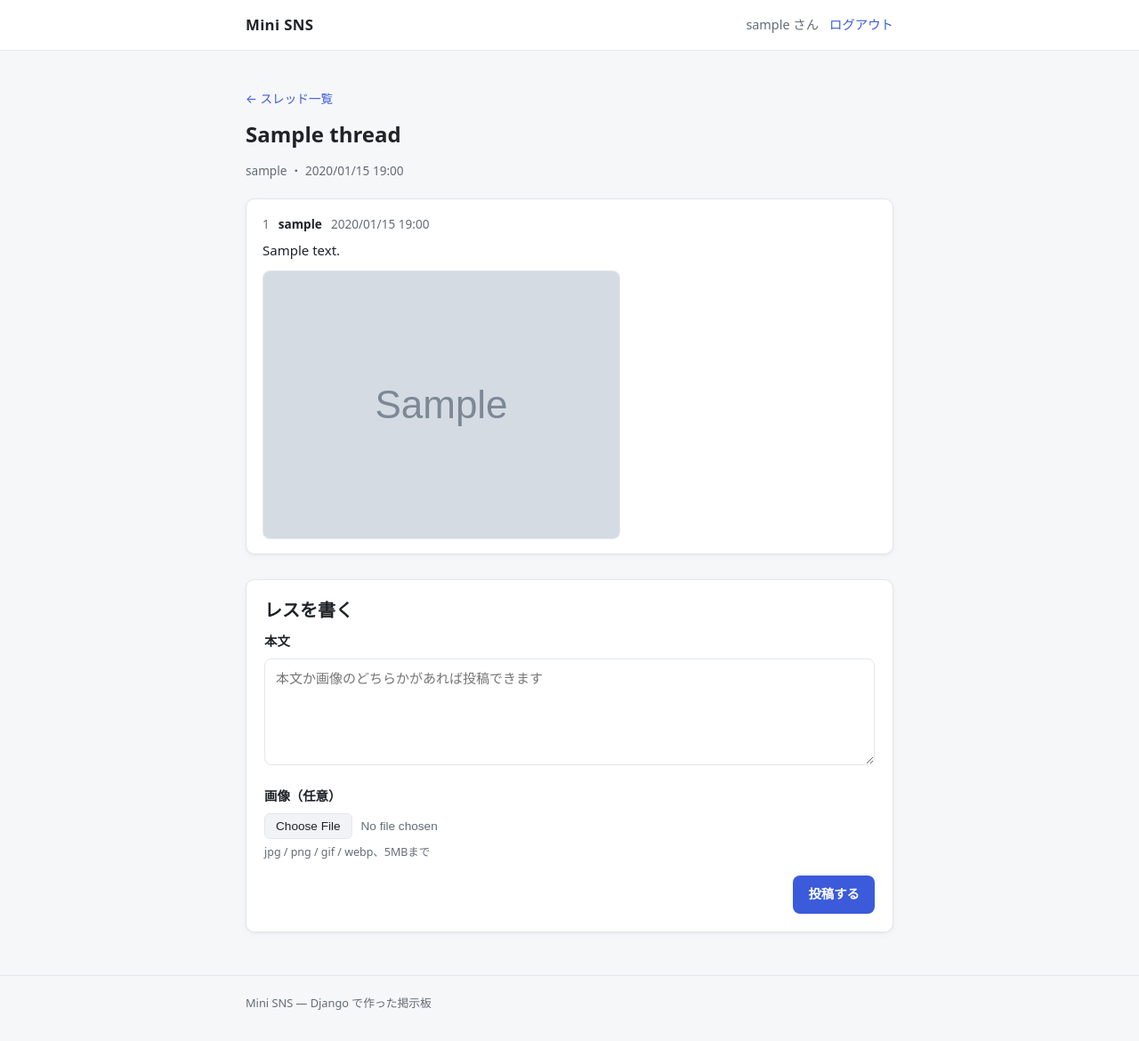
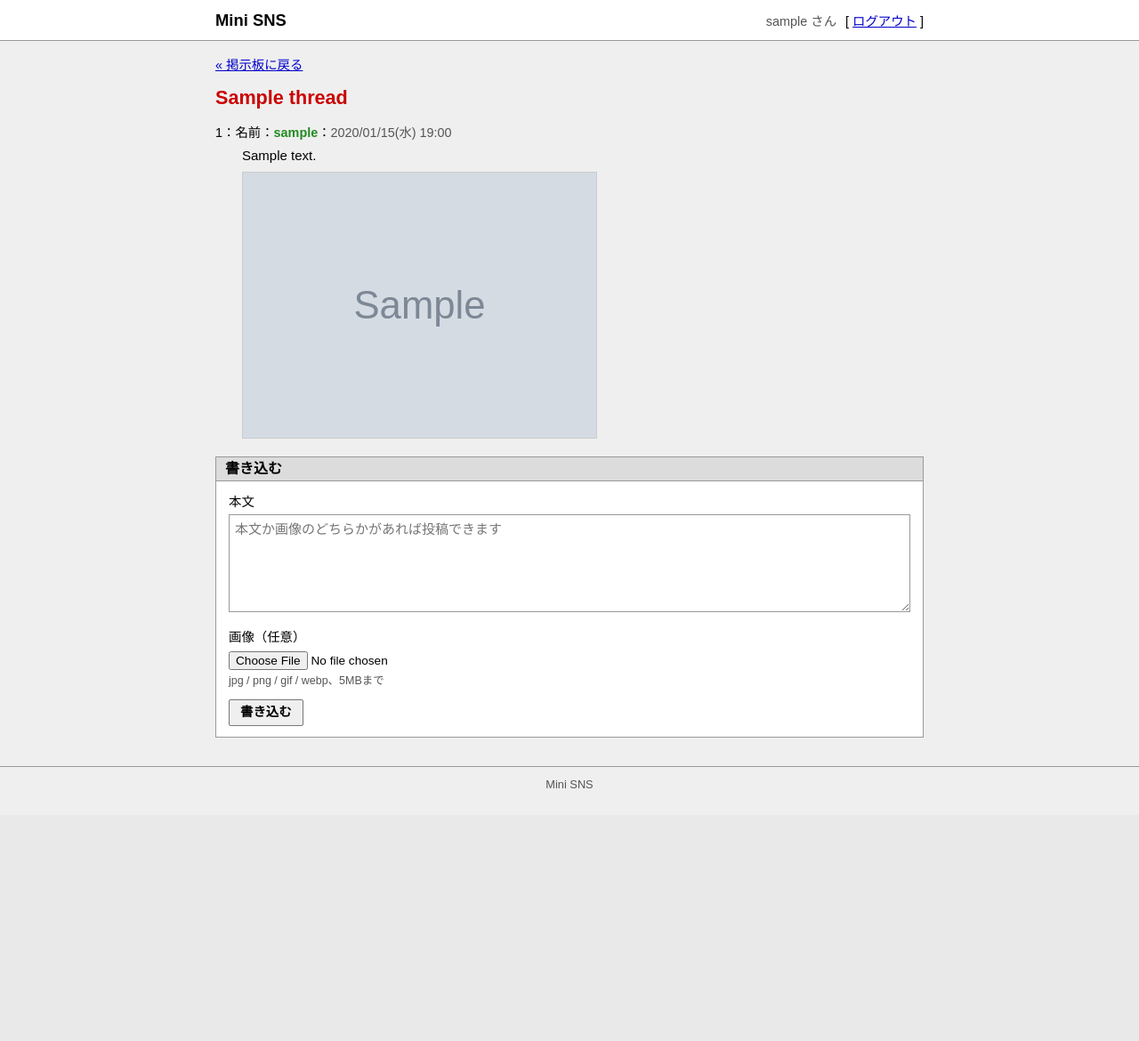
Before and after one commit to ryushien/sns_project, a Django app: page /threads/1/ in a window 1280 px wide. Shown: the whole page at 89% size. After the commit the page ends 886 px from the top, so only its background shows below. Run offline with Django 5.2, Linux system fonts and the light colour scheme; a user stored in the database is signed in; tables that the repository leaves empty hold one stand-in row (values such as "Sample post"); grey boxes marked "Sample" are stand-in pictures.

Commit message:
デザインを昔ながらの掲示板風に変更
角丸カード・影・インディゴ色・ピル型バッジをやめ、線と文字色だけで区切る見た目にした。
- スレッド一覧を番号付きリスト＋レス数(n)表記に
- レスを「番号：名前：日時」の1行ヘッダ＋字下げ本文に
- ボタンは四角いOS標準風、リンクは下線付き
- ページ送り・ナビをテキストリンクに
- 文言変更に合わせてテストを更新

Co-Authored-By: Claude Opus 5.5 <noreply@anthropic.com>
Claude-Session: https://claude.ai/code/session_017QKhYEuE3NpASUExGzN3Sq

```diff
--- a/core/static/core/style.css
+++ b/core/static/core/style.css
@@ -1,43 +1,48 @@
 /* =========================================================
-   Mini SNS — シンプルで落ち着いたデザイン
-   色はすべてここの変数で管理（ダークモード対応）
+   Mini SNS — 昔ながらの掲示板っぽい見た目
+   角丸・影・グラデーションは使わず、線と文字色だけで区切る
    ========================================================= */
 :root {
-  --bg: #f6f7f9;
-  --surface: #ffffff;
-  --surface-muted: #f1f3f6;
-  --border: #e3e6eb;
-  --text: #1f2328;
-  --text-muted: #636c76;
-  --accent: #3b5bdb;
-  --accent-hover: #3249b8;
-  --accent-soft: #e8edff;
-  --danger: #c92a2a;
-  --danger-soft: #fff0f0;
-  --success: #2b8a3e;
-  --success-soft: #ebfbee;
-  --radius: 10px;
-  --shadow: 0 1px 2px rgba(15, 23, 42, .04), 0 2px 8px rgba(15, 23, 42, .04);
-  --font: system-ui, -apple-system, "Segoe UI", "Hiragino Sans", "Hiragino Kaku Gothic ProN",
+  --bg: #efefef;
+  --box: #ffffff;
+  --line: #999999;
+  --line-light: #cccccc;
+  --text: #000000;
+  --text-sub: #555555;
+  --link: #0000cc;
+  --link-visited: #660099;
+  --link-hover: #cc0000;
+  --title: #cc0000;
+  --name: #228b22;
+  --heading-bg: #dcdcdc;
+  --notice-bg: #ffffe0;
+  --error: #cc0000;
+  --error-bg: #ffeeee;
+  --ok: #006600;
+  --ok-bg: #eeffee;
+  --font: "MS PGothic", "IPAMonaPGothic", "Hiragino Kaku Gothic ProN",
           "Noto Sans JP", Meiryo, sans-serif;
 }
 
 @media (prefers-color-scheme: dark) {
   :root {
-    --bg: #111317;
-    --surface: #1a1d23;
-    --surface-muted: #22262d;
-    --border: #2e333b;
-    --text: #e6e8eb;
-    --text-muted: #9aa3ad;
-    --accent: #7b93f5;
-    --accent-hover: #93a7f7;
-    --accent-soft: #232a45;
-    --danger: #ff8787;
-    --danger-soft: #3a1f22;
-    --success: #69db7c;
-    --success-soft: #1d3322;
-    --shadow: none;
+    --bg: #1e1e1e;
+    --box: #262626;
+    --line: #555555;
+    --line-light: #3a3a3a;
+    --text: #dddddd;
+    --text-sub: #999999;
+    --link: #88aaff;
+    --link-visited: #bb99ee;
+    --link-hover: #ff8888;
+    --title: #ff7777;
+    --name: #66cc66;
+    --heading-bg: #333333;
+    --notice-bg: #33331f;
+    --error: #ff8888;
+    --error-bg: #3a2222;
+    --ok: #88dd88;
+    --ok-bg: #1f331f;
   }
 }
 
@@ -50,265 +55,235 @@ body {
   color: var(--text);
   font-family: var(--font);
   font-size: 15px;
-  line-height: 1.7;
-  -webkit-font-smoothing: antialiased;
+  line-height: 1.6;
 }
 
-a { color: var(--accent); text-decoration: none; }
-a:hover { text-decoration: underline; }
+a { color: var(--link); text-decoration: underline; }
+a:visited { color: var(--link-visited); }
+a:hover { color: var(--link-hover); }
 
-h1, h2, h3 { line-height: 1.35; margin: 0 0 .5em; }
-h1 { font-size: 1.5rem; }
-h2 { font-size: 1.25rem; }
-h3 { font-size: 1.05rem; }
+h1, h2, h3 { margin: 0 0 .5em; font-weight: bold; line-height: 1.4; }
+h1 { font-size: 1.25rem; }
+h2 { font-size: 1.05rem; }
 
 img { max-width: 100%; height: auto; }
 
 .container {
   width: 100%;
-  max-width: 760px;
+  max-width: 820px;
   margin: 0 auto;
-  padding: 0 16px;
+  padding: 0 12px;
 }
 
 /* ---------- ヘッダー / フッター ---------- */
 .site-header {
-  background: var(--surface);
-  border-bottom: 1px solid var(--border);
-  position: sticky;
-  top: 0;
-  z-index: 10;
+  border-bottom: 1px solid var(--line);
+  background: var(--box);
 }
 .site-header .container {
   display: flex;
-  align-items: center;
+  align-items: baseline;
   justify-content: space-between;
   gap: 12px;
-  height: 56px;
+  padding-top: 8px;
+  padding-bottom: 8px;
 }
 .brand {
-  font-weight: 700;
-  font-size: 1.05rem;
+  font-weight: bold;
+  font-size: 1.15rem;
   color: var(--text);
-  letter-spacing: .02em;
+  text-decoration: none;
 }
-.brand:hover { text-decoration: none; }
+.brand:visited { color: var(--text); }
+.brand:hover { color: var(--text); text-decoration: underline; }
 
-.nav { display: flex; align-items: center; gap: 12px; font-size: .9rem; }
-.nav .user { color: var(--text-muted); }
-.nav form { margin: 0; }
+.nav { display: flex; align-items: baseline; gap: 4px; font-size: .9rem; }
+.nav .sep { color: var(--text-sub); }
+.nav .user { color: var(--text-sub); margin-right: 6px; }
+.nav form { display: inline; margin: 0; }
 
-.site-main { padding: 28px 0 48px; }
+.site-main { padding: 16px 0 32px; }
 
 .site-footer {
-  border-top: 1px solid var(--border);
-  color: var(--text-muted);
+  border-top: 1px solid var(--line);
+  color: var(--text-sub);
   font-size: .8rem;
-  padding: 20px 0 32px;
+  padding: 10px 0 24px;
+  text-align: center;
 }
 
-/* ---------- ボタン ---------- */
+/* ---------- ボタン（OS標準っぽい四角いボタン） ---------- */
 .btn {
-  display: inline-flex;
-  align-items: center;
-  justify-content: center;
-  gap: 6px;
-  padding: 8px 16px;
-  border-radius: 8px;
-  border: 1px solid transparent;
+  display: inline-block;
+  padding: 3px 12px;
+  border: 1px solid #767676;
+  border-radius: 2px;
+  background: #efefef;
+  color: #000;
   font: inherit;
   font-size: .9rem;
-  font-weight: 600;
+  line-height: 1.5;
   cursor: pointer;
   text-decoration: none;
-  transition: background-color .15s, border-color .15s;
 }
-.btn:hover { text-decoration: none; }
-.btn:focus-visible { outline: 2px solid var(--accent); outline-offset: 2px; }
-
-.btn-primary { background: var(--accent); color: #fff; }
-.btn-primary:hover { background: var(--accent-hover); }
-@media (prefers-color-scheme: dark) { .btn-primary { color: #0e1116; } }
-
-.btn-ghost { background: transparent; color: var(--text); border-color: var(--border); }
-.btn-ghost:hover { background: var(--surface-muted); }
+.btn:visited { color: #000; }
+.btn:hover { background: #e2e2e2; color: #000; }
+.btn:active { background: #d4d4d4; }
+.btn-primary { font-weight: bold; }
+.btn-block { display: block; width: 100%; }
+@media (prefers-color-scheme: dark) {
+  .btn, .btn:visited, .btn:hover { color: #ddd; background: #3a3a3a; border-color: #777; }
+  .btn:hover { background: #444; }
+}
 
 .btn-link {
   background: none; border: none; padding: 0;
-  color: var(--accent); font: inherit; cursor: pointer;
+  color: var(--link); font: inherit; text-decoration: underline; cursor: pointer;
 }
-.btn-link:hover { text-decoration: underline; }
+.btn-link:hover { color: var(--link-hover); }
 
-.btn-block { width: 100%; }
-
-/* ---------- カード ---------- */
+/* ---------- 枠（カード代わり） ---------- */
 .card {
-  background: var(--surface);
-  border: 1px solid var(--border);
-  border-radius: var(--radius);
-  box-shadow: var(--shadow);
-  padding: 20px;
+  background: var(--box);
+  border: 1px solid var(--line);
+  padding: 12px 14px;
 }
 
 .page-head {
   display: flex;
-  align-items: center;
+  align-items: baseline;
   justify-content: space-between;
   gap: 12px;
-  margin-bottom: 16px;
+  margin-bottom: 8px;
   flex-wrap: wrap;
 }
 .page-head h1 { margin: 0; }
 
-.meta { color: var(--text-muted); font-size: .85rem; }
+.meta { color: var(--text-sub); font-size: .85rem; }
+.back { margin: 0 0 10px; font-size: .9rem; }
 
 /* ---------- スレッド一覧 ---------- */
+.thread-box {
+  background: var(--box);
+  border: 1px solid var(--line);
+}
+.thread-box-head {
+  background: var(--heading-bg);
+  border-bottom: 1px solid var(--line);
+  padding: 2px 10px;
+  font-size: .85rem;
+  font-weight: bold;
+}
 .thread-list {
   list-style: none;
   margin: 0;
-  padding: 0;
-  background: var(--surface);
-  border: 1px solid var(--border);
-  border-radius: var(--radius);
-  box-shadow: var(--shadow);
-  overflow: hidden;
+  padding: 6px 10px;
 }
-.thread-list li + li { border-top: 1px solid var(--border); }
-.thread-item {
-  display: flex;
-  align-items: center;
-  justify-content: space-between;
-  gap: 12px;
-  padding: 14px 18px;
-  color: var(--text);
-}
-.thread-item:hover { background: var(--surface-muted); text-decoration: none; }
+.thread-list li { padding: 3px 0; overflow-wrap: anywhere; }
+.thread-list li + li { border-top: 1px dotted var(--line-light); }
+.thread-no { color: var(--text-sub); font-variant-numeric: tabular-nums; }
+.res-count { color: var(--text-sub); }
+.thread-list .meta { margin-left: .5em; font-size: .8rem; }
+
+.empty { padding: 16px 0; color: var(--text-sub); }
+
+/* ---------- スレッド詳細（レス） ---------- */
 .thread-title {
-  font-weight: 600;
+  color: var(--title);
+  font-size: 1.35rem;
+  font-weight: bold;
+  margin: 0 0 12px;
   overflow-wrap: anywhere;
 }
-.thread-item .meta { margin-top: 2px; }
-.badge {
-  flex-shrink: 0;
-  min-width: 2.5em;
-  text-align: center;
-  padding: 2px 10px;
-  border-radius: 999px;
-  background: var(--accent-soft);
-  color: var(--accent);
-  font-size: .8rem;
-  font-weight: 700;
+
+.post-list { list-style: none; margin: 0 0 20px; padding: 0; }
+.post { margin: 0 0 14px; }
+.post:target { background: var(--notice-bg); }
+.post-header { font-size: .9rem; }
+.post-no { color: var(--text); text-decoration: none; }
+.post-no:visited { color: var(--text); }
+.post-no:hover { text-decoration: underline; }
+.post-author { color: var(--name); font-weight: bold; }
+.post-date { color: var(--text-sub); }
+.post-body {
+  margin: 2px 0 0 2em;
+  overflow-wrap: anywhere;
 }
-
-.empty {
-  padding: 36px 18px;
-  text-align: center;
-  color: var(--text-muted);
-}
-
-/* ---------- スレッド詳細（レス） ---------- */
-.thread-head { margin-bottom: 20px; }
-.thread-head h1 { overflow-wrap: anywhere; }
-
-.post-list { list-style: none; margin: 0 0 28px; padding: 0; display: grid; gap: 12px; }
-.post { padding: 16px 18px; }
-.post-header {
-  display: flex;
-  align-items: baseline;
-  flex-wrap: wrap;
-  gap: 4px 10px;
-  margin-bottom: 6px;
-  font-size: .85rem;
-}
-.post-no { color: var(--text-muted); font-variant-numeric: tabular-nums; }
-.post-author { font-weight: 700; color: var(--text); }
-.post-body { overflow-wrap: anywhere; }
-.post-image { margin-top: 10px; }
+.post-image { margin: 6px 0 0 2em; }
 .post-image img {
   display: block;
-  max-height: 360px;
+  max-height: 300px;
   width: auto;
-  border-radius: 8px;
-  border: 1px solid var(--border);
+  border: 1px solid var(--line-light);
 }
 
 /* ---------- ページ送り ---------- */
 .pagination {
-  display: flex;
-  align-items: center;
-  justify-content: center;
-  gap: 12px;
-  margin: 16px 0;
+  margin: 10px 0;
+  font-size: .9rem;
+  text-align: center;
 }
-.page-status { color: var(--text-muted); font-size: .9rem; font-variant-numeric: tabular-nums; }
-.btn.is-disabled { opacity: .4; cursor: default; pointer-events: none; }
+.pagination .page-status { margin: 0 10px; color: var(--text-sub); font-variant-numeric: tabular-nums; }
+.pagination .is-disabled { color: var(--text-sub); }
 
-.login-prompt { text-align: center; }
-.login-prompt p { margin: 0 0 12px; color: var(--text-muted); }
+.login-prompt { font-size: .9rem; }
+.login-prompt p { margin: 0 0 6px; }
 
 /* ---------- フォーム ---------- */
-.form-card { max-width: 440px; margin: 0 auto; }
-.form-card h1 { text-align: center; margin-bottom: 4px; }
-.form-card .lead { text-align: center; color: var(--text-muted); font-size: .9rem; margin: 0 0 20px; }
+.form-card { max-width: 420px; margin: 0 auto; }
+.form-card .lead { color: var(--text-sub); font-size: .85rem; margin: 0 0 12px; }
 
-.field { margin-bottom: 16px; }
+.reply-box h2,
+.form-box-title {
+  font-size: 1rem;
+  margin: -12px -14px 12px;
+  padding: 2px 10px;
+  background: var(--heading-bg);
+  border-bottom: 1px solid var(--line);
+}
+
+.field { margin-bottom: 10px; }
 .field label {
   display: block;
-  font-weight: 600;
   font-size: .9rem;
-  margin-bottom: 6px;
+  margin-bottom: 2px;
 }
 .field input[type="text"],
 .field input[type="password"],
 .field textarea {
   width: 100%;
-  padding: 9px 12px;
-  border: 1px solid var(--border);
-  border-radius: 8px;
-  background: var(--surface);
+  padding: 4px 6px;
+  border: 1px solid var(--line);
+  border-radius: 0;
+  background: var(--box);
   color: var(--text);
   font: inherit;
 }
-.field textarea { min-height: 120px; resize: vertical; }
+.field textarea { min-height: 110px; resize: vertical; }
 .field input:focus,
-.field textarea:focus {
-  outline: none;
-  border-color: var(--accent);
-  box-shadow: 0 0 0 3px var(--accent-soft);
-}
-.field input[type="file"] { font-size: .85rem; color: var(--text-muted); max-width: 100%; }
-.field input[type="file"]::file-selector-button {
-  margin-right: 10px;
-  padding: 6px 12px;
-  border: 1px solid var(--border);
-  border-radius: 6px;
-  background: var(--surface-muted);
-  color: var(--text);
-  font: inherit;
-  cursor: pointer;
-}
+.field textarea:focus { outline: 1px solid var(--text); outline-offset: 0; }
+.field input[type="file"] { font-size: .85rem; max-width: 100%; }
 
-.help-text { display: block; margin-top: 4px; font-size: .78rem; color: var(--text-muted); }
-.help-text ul { margin: 4px 0 0; padding-left: 1.2em; }
-.error-text { margin-top: 4px; font-size: .8rem; color: var(--danger); }
+.help-text { display: block; margin-top: 2px; font-size: .78rem; color: var(--text-sub); }
+.help-text ul { margin: 2px 0 0; padding-left: 1.2em; }
+.error-text { margin-top: 2px; font-size: .8rem; color: var(--error); }
 
-.form-actions { display: flex; justify-content: flex-end; gap: 8px; }
-.form-foot { text-align: center; margin: 16px 0 0; font-size: .9rem; color: var(--text-muted); }
+.form-actions { display: flex; gap: 8px; align-items: center; }
+.form-foot { margin: 12px 0 0; font-size: .85rem; }
 
 /* ---------- お知らせ・エラー ---------- */
-.messages { list-style: none; padding: 0; margin: 0 0 16px; }
+.messages { list-style: none; padding: 0; margin: 0 0 12px; }
 .alert,
 .messages li {
-  padding: 10px 14px;
-  border-radius: 8px;
+  padding: 6px 10px;
+  border: 1px solid var(--line);
+  background: var(--notice-bg);
   font-size: .9rem;
-  margin-bottom: 12px;
-  background: var(--accent-soft);
-  color: var(--text);
+  margin-bottom: 8px;
 }
 .alert-error,
-.messages li.error { background: var(--danger-soft); color: var(--danger); }
-.messages li.success { background: var(--success-soft); color: var(--success); }
+.messages li.error { background: var(--error-bg); color: var(--error); border-color: var(--error); }
+.messages li.success { background: var(--ok-bg); color: var(--ok); border-color: var(--ok); }
 .errorlist { list-style: none; padding: 0; margin: 0; }
 
 /* ---------- ログイン画面の背景演出 ---------- */
--- a/core/templates/core/_pagination.html
+++ b/core/templates/core/_pagination.html
@@ -2,17 +2,15 @@
 {% if page_obj.has_other_pages %}
   <nav class="pagination" aria-label="ページ送り">
     {% if page_obj.has_previous %}
-      <a class="btn btn-ghost" href="?page={{ page_obj.previous_page_number }}" rel="prev">← 前へ</a>
+      <a href="?page={{ page_obj.previous_page_number }}" rel="prev">&laquo; 前へ</a>
     {% else %}
-      <span class="btn btn-ghost is-disabled" aria-disabled="true">← 前へ</span>
+      <span class="is-disabled" aria-disabled="true">&laquo; 前へ</span>
     {% endif %}
-
     <span class="page-status">{{ page_obj.number }} / {{ page_obj.paginator.num_pages }}</span>
-
     {% if page_obj.has_next %}
-      <a class="btn btn-ghost" href="?page={{ page_obj.next_page_number }}" rel="next">次へ →</a>
+      <a href="?page={{ page_obj.next_page_number }}" rel="next">次へ &raquo;</a>
     {% else %}
-      <span class="btn btn-ghost is-disabled" aria-disabled="true">次へ →</span>
+      <span class="is-disabled" aria-disabled="true">次へ &raquo;</span>
     {% endif %}
   </nav>
 {% endif %}
--- a/core/templates/core/base.html
+++ b/core/templates/core/base.html
@@ -15,13 +15,10 @@
       <nav class="nav">
         {% if user.is_authenticated %}
           <span class="user">{{ user.username }} さん</span>
-          <form method="post" action="{% url 'logout' %}">
-            {% csrf_token %}
-            <button type="submit" class="btn-link">ログアウト</button>
-          </form>
+          [<form method="post" action="{% url 'logout' %}">{% csrf_token %}<button type="submit" class="btn-link">ログアウト</button></form>]
         {% else %}
-          <a href="{% url 'login' %}">ログイン</a>
-          <a class="btn btn-primary" href="{% url 'signup' %}">新規登録</a>
+          [<a href="{% url 'login' %}">ログイン</a>]
+          [<a href="{% url 'signup' %}">新規登録</a>]
         {% endif %}
       </nav>
     </div>
@@ -41,7 +38,7 @@
 
   <footer class="site-footer">
     <div class="container">
-      Mini SNS — Django で作った掲示板
+      Mini SNS
       {% block footer_extra %}{% endblock %}
     </div>
   </footer>
--- a/core/templates/core/thread_detail.html
+++ b/core/templates/core/thread_detail.html
@@ -3,12 +3,9 @@
 {% block title %}{{ thread.title }} | Mini SNS{% endblock %}
 
 {% block content %}
-<p class="meta"><a href="{% url 'thread_list' %}">← スレッド一覧</a></p>
+<p class="back"><a href="{% url 'thread_list' %}">&laquo; 掲示板に戻る</a></p>
 
-<div class="thread-head">
-  <h1>{{ thread.title }}</h1>
-  <div class="meta">{{ thread.created_by.username }} ・ {{ thread.created_at|date:"Y/m/d H:i" }}</div>
-</div>
+<h1 class="thread-title">{{ thread.title }}</h1>
 
 {% include 'core/_pagination.html' %}
 
@@ -16,11 +13,9 @@
   {% for post in posts %}
     {# レス番号はページをまたいで通し番号にする（2ページ目は101から） #}
     {% with no=page_obj.start_index|add:forloop.counter0 %}
-    <li class="card post" id="post-{{ no }}">
+    <li class="post" id="post-{{ no }}">
       <div class="post-header">
-        <span class="post-no">{{ no }}</span>
-        <span class="post-author">{{ post.author.username }}</span>
-        <time class="meta" datetime="{{ post.created_at|date:'c' }}">{{ post.created_at|date:"Y/m/d H:i" }}</time>
+        <a class="post-no" href="#post-{{ no }}">{{ no }}</a>：名前：<span class="post-author">{{ post.author.username }}</span>：<time class="post-date" datetime="{{ post.created_at|date:'c' }}">{{ post.created_at|date:"Y/m/d(D) H:i" }}</time>
       </div>
       {% if post.content %}
         <div class="post-body">{{ post.content|linebreaksbr }}</div>
@@ -35,15 +30,15 @@
     </li>
     {% endwith %}
   {% empty %}
-    <li class="card empty">まだレスはありません。</li>
+    <li class="empty">まだレスはありません。</li>
   {% endfor %}
 </ol>
 
 {% include 'core/_pagination.html' %}
 
 {% if user.is_authenticated %}
-<section class="card" id="reply">
-  <h2>レスを書く</h2>
+<section class="card reply-box" id="reply">
+  <h2>書き込む</h2>
 
   {% if error %}
     <div class="alert alert-error" role="alert">{{ error }}</div>
@@ -62,15 +57,13 @@
       <span class="help-text">jpg / png / gif / webp、5MBまで</span>
     </div>
     <div class="form-actions">
-      <button type="submit" class="btn btn-primary">投稿する</button>
+      <button type="submit" class="btn btn-primary">書き込む</button>
     </div>
   </form>
 </section>
 {% else %}
 <section class="card login-prompt">
-  <p>レスを書くにはログインが必要です。</p>
-  <a class="btn btn-primary" href="{% url 'login' %}?next={{ request.get_full_path|urlencode }}">ログイン</a>
-  <a class="btn btn-ghost" href="{% url 'signup' %}">新規登録</a>
+  <p>書き込むには<a href="{% url 'login' %}?next={{ request.get_full_path|urlencode }}">ログイン</a>が必要です。アカウントがなければ<a href="{% url 'signup' %}">新規登録</a>へ。</p>
 </section>
 {% endif %}
 {% endblock %}
--- a/core/tests.py
+++ b/core/tests.py
@@ -71,7 +71,7 @@ class AccessControlTests(BaseTestCase):
         self.assertContains(self.client.get(reverse("thread_list")), "テストスレ")
         res = self.client.get(reverse("thread_detail", args=[self.thread.id]))
         self.assertContains(res, "読めるレス")
-        self.assertContains(res, "レスを書くにはログインが必要です")
+        self.assertContains(res, "書き込むには")
         self.assertNotContains(res, 'id="reply"')
 
     def test_anonymous_cannot_post(self):
@@ -111,7 +111,7 @@ class ThreadTests(BaseTestCase):
         Post.objects.create(thread=self.thread, author=self.user, content="a")
         Post.objects.create(thread=self.thread, author=self.user, content="b")
         res = self.client.get(reverse("thread_list"))
-        self.assertContains(res, "2 レス")
+        self.assertContains(res, "(2)")
 
 
 class ImageUploadTests(BaseTestCase):
```
Also changed, not shown: other parts of core/static/core/style.css (+13 -13 lines), core/templates/core/index.html (+12 -13 lines), core/templates/core/login.html (+4 -5 lines), core/templates/core/post_create.html (+4 -4 lines), core/templates/core/signup.html (+4 -4 lines).
